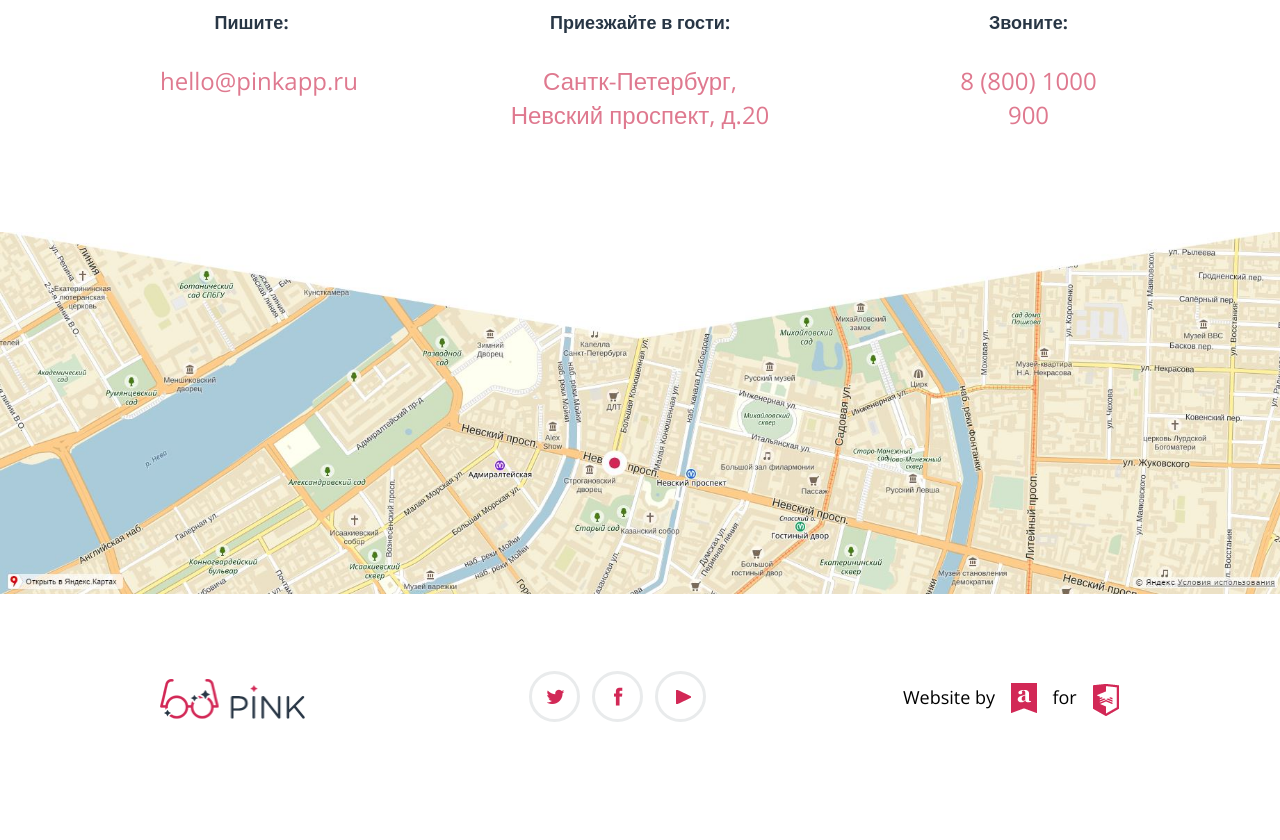
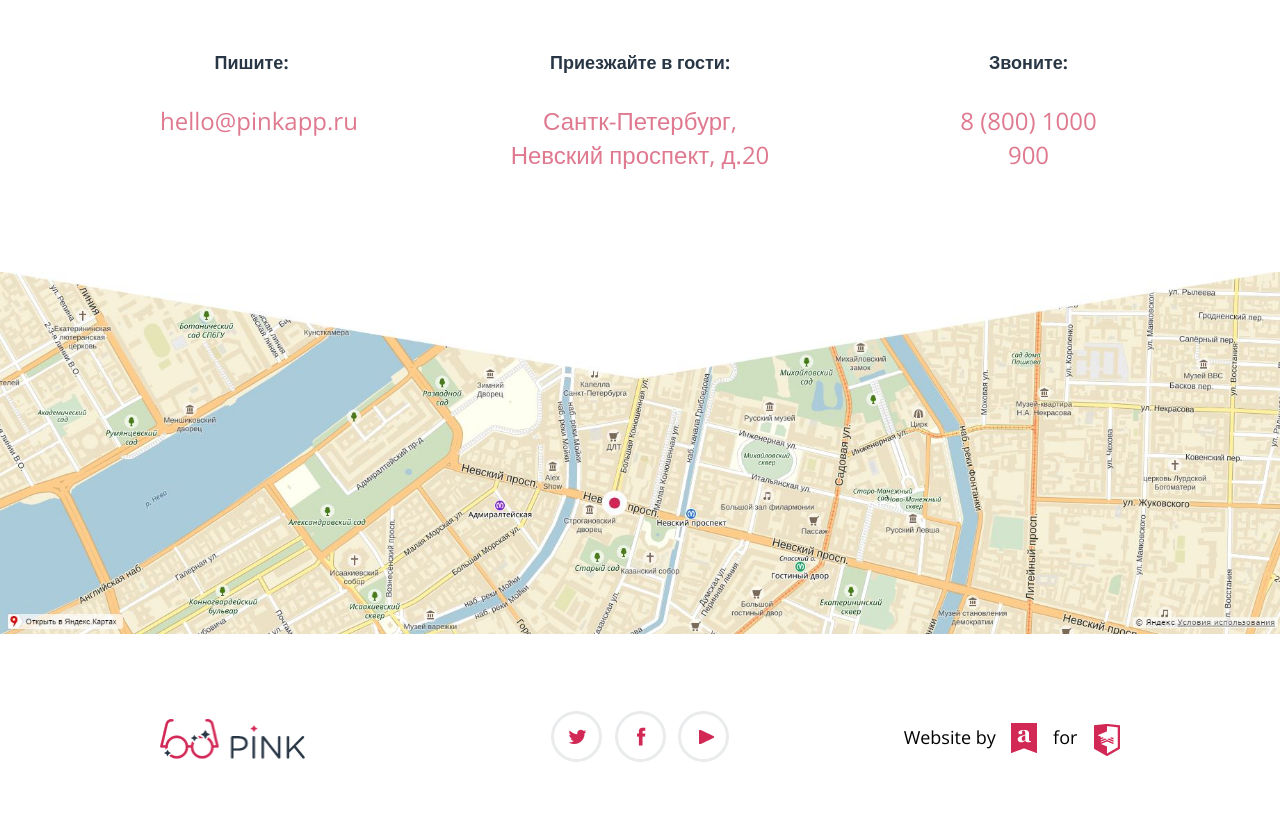
Before and after one commit to dywork-t/6022-pink, a website: page index.html in a window 1280 px wide. Shown: the part 3288-4128 px from the top of the page. Before the commit the page ends 4088 px from the top, so only its background shows below. Drawn offline with nearby package versions, Linux system fonts and the light colour scheme.

Commit message:
моб/планш./десктоп версии, работа над центровкой футера

```diff
--- a/sass/style.scss
+++ b/sass/style.scss
@@ -801,7 +801,7 @@ body {
 
   .main-logo {
     float: left;
-    width: 145px;
+    width: 316px;
     height: 40px;
     &__img {
       width: 145px;
@@ -1061,10 +1061,13 @@ body {
     padding: 65px 10px;
     justify-content: space-between;
     &__social {
-      margin-left: 30px;
+      width: 316px;
+      margin-left: 0;
+      text-align: center;
     }
     &__copyright {
-      width: 217px;
+      width: 316px;
+      text-align: right;
     }
   }
 }
```
Also changed, not shown: README.md, style/style.css.
